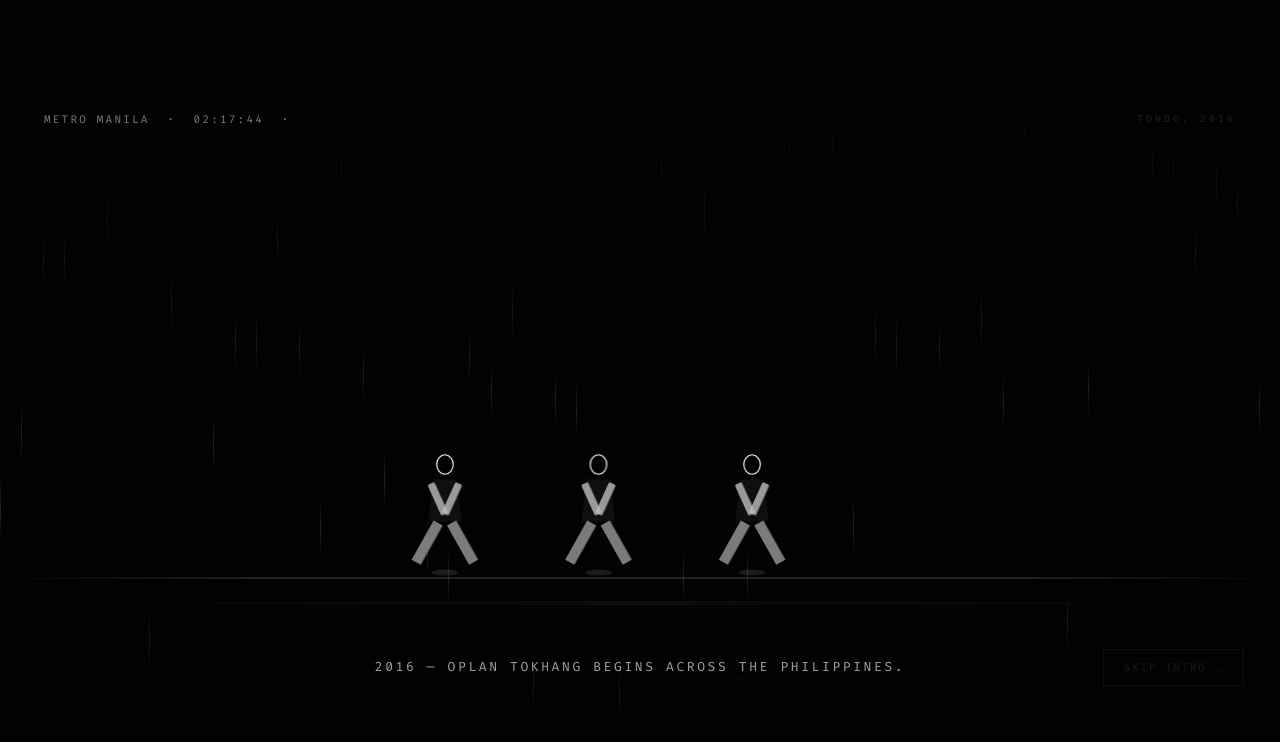
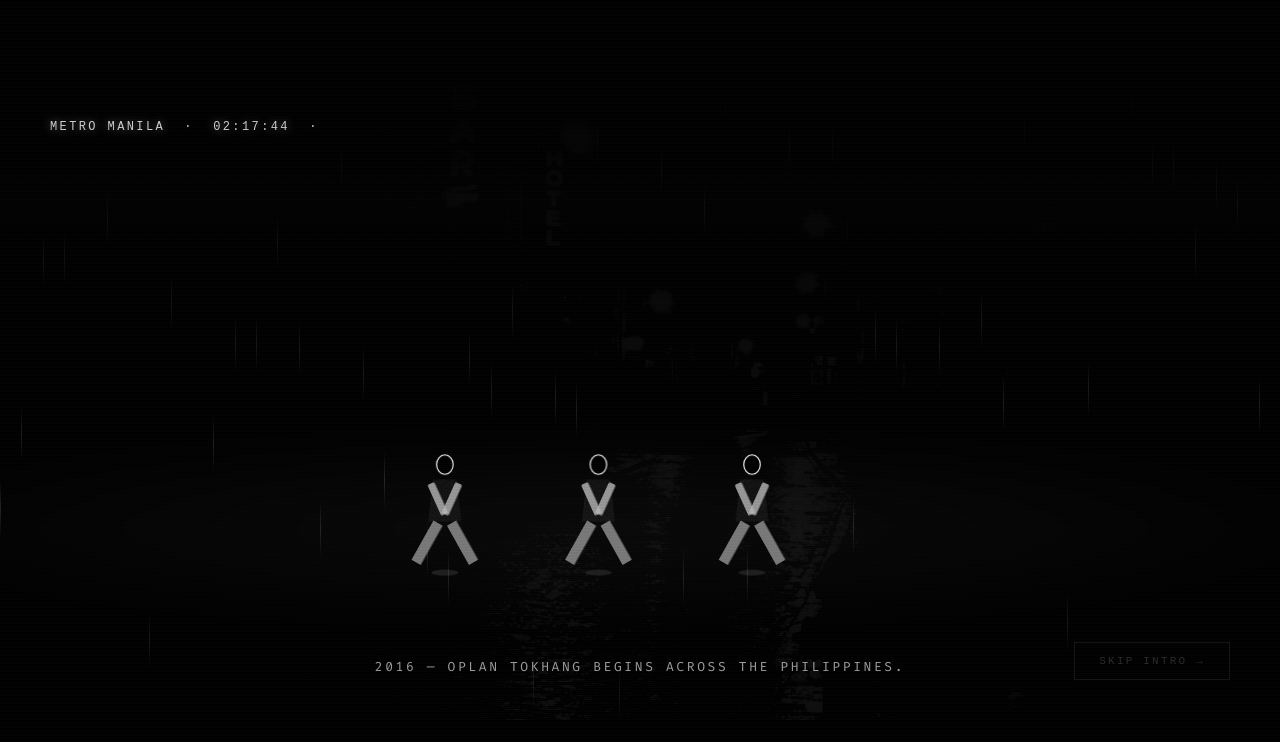
Before and after one commit to Peeeweee/Project_Tokhang, a React (Vite) app: page / in a window 1280 px wide. Shown: the top 742 px of the page. Built offline with nearby package versions, Linux system fonts and the light colour scheme.

Commit message:
style: cinematic overhaul of intro animation and SVGs

```diff
--- a/src/components/slides/Slide00Intro.jsx
+++ b/src/components/slides/Slide00Intro.jsx
@@ -33,11 +33,21 @@ const Caption = ({ text, show }) => (
   </AnimatePresence>
 );
 
+const CRTOverlay = () => (
+  <div style={{ position: 'absolute', inset: 0, zIndex: 150, pointerEvents: 'none', opacity: 0.15 }}>
+    <div style={{ width: '100%', height: '100%', background: 'linear-gradient(rgba(18, 16, 16, 0) 50%, rgba(0, 0, 0, 0.25) 50%), linear-gradient(90deg, rgba(255, 0, 0, 0.06), rgba(0, 255, 0, 0.02), rgba(0, 0, 255, 0.06))', backgroundSize: '100% 3px, 3px 100%' }} />
+    <motion.div
+      animate={{ y: ['0%', '100%'] }}
+      transition={{ duration: 8, repeat: Infinity, ease: "linear" }}
+      style={{ width: '100%', height: '100px', background: 'linear-gradient(to bottom, transparent, rgba(255,255,255,0.05), transparent)', position: 'absolute', top: 0 }}
+    />
+  </div>
+);
+
 const Slide00Intro = ({ goNext }) => {
   const [phase, setPhase] = useState(0);
 
   useEffect(() => {
-    // Phase schedule — stops at 8 (fade to black). User must advance manually.
     const ts = [
       [1,2500],[2,7000],[3,11500],[4,14500],
       [5,15000],[6,17000],[7,20500],[8,23500]
@@ -50,48 +60,49 @@ const Slide00Intro = ({ goNext }) => {
   const between = (a,b) => phase >= a && phase < b;
 
   return (
-    <div style={{ width:'100vw', height:'100vh', position:'relative', overflow:'hidden', backgroundColor:'#040404' }}>
+    <motion.div
+      animate={{ x: [0, -1, 1, -1, 0], y: [0, 1, -1, 0.5, 0] }}
+      transition={{ duration: 4, repeat: Infinity, ease: "easeInOut" }}
+      style={{ width:'100vw', height:'100vh', position:'relative', overflow:'hidden', backgroundColor:'#040404' }}
+    >
       <style>{ANIM_CSS}</style>
+      <CRTOverlay />
 
-      {/* ── Background ── */}
-      <motion.div animate={{ opacity: from(8)?0:1 }} transition={{ duration:2.2 }}
-        style={{ position:'absolute', inset:0, zIndex:0 }}>
-        <img src="/alley_bg.png" alt="" style={{ width:'100%', height:'100%', objectFit:'cover',
-          filter:'brightness(0.2) contrast(1.6) grayscale(0.5)', objectPosition:'50% 60%' }} />
-        {/* Vignette */}
+      {/* ── Background with Parallax ── */}
+      <motion.div
+        animate={{
+          opacity: from(8)?0:1,
+          scale: [1, 1.05],
+          x: [0, -10]
+        }}
+        transition={{ duration: 25, ease: "linear" }}
+        style={{ position:'absolute', inset:0, zIndex:0 }}
+      >
+        <img src="/alley_bg.png" alt="" style={{ width:'110%', height:'100%', objectFit:'cover',
+          filter:'brightness(0.2) contrast(1.4) grayscale(0.6)', objectPosition:'50% 60%' }} />
         <div style={{ position:'absolute', inset:0,
-          background:'radial-gradient(ellipse at 50% 100%,rgba(0,0,0,0) 0%,rgba(0,0,0,0.92) 75%)' }} />
-        {/* Atmospheric fog at edges */}
-        <div style={{ position:'absolute', inset:0,
-          background:'linear-gradient(to right,rgba(0,0,0,0.6) 0%,transparent 20%,transparent 80%,rgba(0,0,0,0.6) 100%)' }} />
+          background:'radial-gradient(ellipse at 50% 100%,rgba(0,0,0,0) 0%,rgba(0,0,0,0.95) 80%)' }} />
       </motion.div>
 
-      {/* Wet pavement reflection */}
-      <motion.div animate={{ opacity: from(8)?0:0.15 }}
-        style={{ position:'absolute', bottom:'18%', left:0, right:0, height:'4px',
-          background:'linear-gradient(to right,transparent,rgba(255,255,255,0.3),transparent)', zIndex:2 }} />
+      {/* Fog Drift */}
+      <motion.div
+        animate={{ x: [-100, 100] }}
+        transition={{ duration: 20, repeat: Infinity, ease: "linear" }}
+        style={{ position: 'absolute', bottom: '15%', left: '-20%', width: '140%', height: '30%',
+          background: 'radial-gradient(ellipse, rgba(255,255,255,0.05) 0%, transparent 70%)', zIndex: 5, filter: 'blur(40px)' }}
+      />
 
       <Rain />
 
       {/* ── REC overlay ── */}
-      <motion.div initial={{ opacity:0 }} animate={{ opacity: from(8)?0:0.6 }} transition={{ delay:0.5, duration:1 }}
-        style={{ position:'absolute', top:'32px', left:'44px', zIndex:50,
-          fontFamily:'var(--font)', fontSize:'11px', color:'#ccc', letterSpacing:'0.2em' }}>
+      <motion.div initial={{ opacity:0 }} animate={{ opacity: from(8)?0:0.8 }} transition={{ delay:0.5, duration:1 }}
+        style={{ position:'absolute', top:'40px', left:'50px', zIndex:160,
+          fontFamily:'monospace', fontSize:'12px', color:'#fff', letterSpacing:'0.2em', textShadow: '0 0 10px rgba(255,255,255,0.5)' }}>
         METRO MANILA &nbsp;·&nbsp; 02:17:44 &nbsp;·&nbsp;
         <motion.span animate={{ opacity:[1,0,1] }} transition={{ duration:1, repeat:Infinity }} style={{ color:'#f33' }}>● REC</motion.span>
       </motion.div>
-      <motion.div initial={{ opacity:0 }} animate={{ opacity: from(8)?0:0.3 }}
-        style={{ position:'absolute', top:'32px', right:'44px', zIndex:50,
-          fontFamily:'var(--font)', fontSize:'10px', color:'#666', letterSpacing:'0.3em' }}>
-        TONDO, 2016
-      </motion.div>
 
-      {/* ── Ground line ── */}
-      <div style={{ position:'absolute', bottom:'22%', left:0, right:0, height:'2px',
-        background:'linear-gradient(to right,transparent,rgba(255,255,255,0.12) 20%,rgba(255,255,255,0.12) 80%,transparent)',
-        zIndex:6 }} />
-
-      {/* ── PHASE 1: 3 Victims walk in ── */}
+      {/* ── PHASE 1: Victims ── */}
       {[0,1,2].map(i => (
         <motion.div key={`v${i}`}
           initial={{ x:'110vw' }}
@@ -110,6 +121,16 @@ const Slide00Intro = ({ goNext }) => {
           transition={{ duration:1 }}
           style={{ position:'absolute', bottom:'22%', left:`${33+i*12}vw`, zIndex:10 }}>
           <DetailedHuman fallen walking={false} color="#aaa" scale={0.75} />
+          {/* Evidence Marker */}
+          <motion.div
+            initial={{ opacity: 0, scale: 0 }}
+            animate={{ opacity: 1, scale: 1 }}
+            transition={{ delay: 1 }}
+            style={{ position: 'absolute', top: -20, left: 20, width: 14, height: 14, background: 'var(--text-main)', color: 'var(--bg-main)',
+              fontSize: '8px', fontWeight: 'bold', display: 'flex', alignItems: 'center', justifyContent: 'center', fontFamily: 'monospace' }}
+          >
+            {String.fromCharCode(65 + i)}
+          </motion.div>
         </motion.div>
       ))}
 
@@ -120,15 +141,9 @@ const Slide00Intro = ({ goNext }) => {
         transition={{ duration:2.8, type:'spring', damping:16, stiffness:55 }}
         style={{ position:'absolute', bottom:'21.5%', zIndex:12 }}>
         <DetailedPoliceCar scale={0.82} />
-        {/* Headlight cone */}
-        <motion.div animate={{ opacity:[0.3,0.6,0.3] }} transition={{ duration:0.3, repeat:Infinity }}
-          style={{ position:'absolute', left:'-120px', top:'30px',
-            width:'130px', height:'40px',
-            background:'linear-gradient(to left,rgba(255,255,180,0.5),transparent)',
-            filter:'blur(14px)' }} />
       </motion.div>
 
-      {/* ── PHASE 3: Gunman walks in from left ── */}
+      {/* ── PHASE 3: Gunman ── */}
       <motion.div
         initial={{ x:'-15vw', opacity:0 }}
         animate={{ x: from(3)&&!from(8)?'22vw':'-15vw', opacity: from(3)&&!from(8)?1:0 }}
@@ -137,53 +152,26 @@ const Slide00Intro = ({ goNext }) => {
         <DetailedHuman walking={between(3,4)} hasGun color="#ccc" scale={0.85} />
       </motion.div>
 
-      {/* ── PHASE 4: Muzzle flash ── */}
-      {phase===4 && (
-        <motion.div
-          initial={{ opacity:0, scale:0.2 }}
-          animate={{ opacity:[0,1,0.7,0], scale:[0.2,2.8,2,0.3] }}
-          transition={{ duration:0.35 }}
-          style={{ position:'absolute', top:'33%', left:'30vw',
-            width:'140px', height:'140px',
-            background:'radial-gradient(circle,#fff 0%,rgba(255,230,80,0.8) 25%,transparent 65%)',
-            zIndex:90, filter:'blur(2px)', pointerEvents:'none' }} />
-      )}
-      <motion.div
-        initial={{ opacity:0 }} animate={{ opacity: phase===4?[0,1,0]:0 }}
-        transition={{ duration:0.2 }}
-        style={{ position:'absolute', inset:0, backgroundColor:'#fff', zIndex:95, pointerEvents:'none' }} />
-
-      {/* ── PHASE 5: 3 Chalk outlines — one per body ── */}
-      {[0,1,2].map(i => (
-        <motion.div key={`chalk${i}`}
-          initial={{ opacity:0, scale:0 }}
-          animate={{ opacity: from(5)&&!from(8)?0.35:0, scale: from(5)?1:0 }}
-          transition={{ duration:1.8, delay: 0.3 + i * 0.3 }}
-          style={{
-            position:'absolute', bottom:'19%',
-            left:`calc(${33+i*12}vw + 10px)`,
-            width:'75px', height:'100px',
-            border:'2px dashed rgba(255,255,255,0.7)',
-            borderRadius:'50%',
-            zIndex:9,
-            transformOrigin:'center',
-            pointerEvents:'none'
-          }}
-        />
-      ))}
+      {/* ── PHASE 4: High-Intensity Muzzle flash ── */}
+      <AnimatePresence>
+        {phase === 4 && (
+          <motion.div
+            initial={{ opacity: 0 }}
+            animate={{ opacity: [0, 1, 0] }}
+            exit={{ opacity: 0 }}
+            transition={{ duration: 0.15 }}
+            style={{ position: 'absolute', inset: 0, background: 'radial-gradient(circle at 30% 40%, #fff 0%, rgba(255,255,255,0.4) 40%, transparent 80%)', zIndex: 100, mixBlendMode: 'screen' }}
+          />
+        )}
+      </AnimatePresence>
 
       {/* ── PHASE 6: Ambulance ── */}
       <motion.div
         initial={{ x:'-110vw' }}
         animate={{ x: from(6)?'2vw':'-110vw' }}
-        transition={{ duration:2.8, ease:'easeOut' }}
+        transition={{ duration: 2.8, ease:'easeOut' }}
         style={{ position:'absolute', bottom:'21.5%', zIndex:13 }}>
         <DetailedAmbulance scale={0.8} />
-        <motion.div animate={{ opacity:[0.3,0.6,0.3] }} transition={{ duration:0.25, repeat:Infinity }}
-          style={{ position:'absolute', right:'-80px', top:'30px',
-            width:'90px', height:'35px',
-            background:'linear-gradient(to right,rgba(255,255,180,0.4),transparent)',
-            filter:'blur(12px)' }} />
       </motion.div>
 
       {/* ── PHASE 6: Caution tape ── */}
@@ -191,14 +179,11 @@ const Slide00Intro = ({ goNext }) => {
         initial={{ y: '-200%', opacity: 0 }}
         animate={{ y: from(6)&&!from(8) ? '0%' : '-200%', opacity: from(6)&&!from(8) ? 1 : 0 }}
         transition={{ delay: 0.6, duration: 1.4, type: 'spring', stiffness: 90, damping: 18 }}
-        style={{
-          position: 'absolute', bottom: '24%', left: 0, right: 0,
-          zIndex: 18, pointerEvents: 'none'
-        }}>
+        style={{ position: 'absolute', bottom: '24%', left: 0, right: 0, zIndex: 18, pointerEvents: 'none' }}>
         <CautionTape />
       </motion.div>
 
-      {/* ── PHASE 7: Police officer walks to scene ── */}
+      {/* ── PHASE 7: Officer ── */}
       <motion.div
         initial={{ x:'110vw' }}
         animate={{ x: from(7)&&!from(8)?'46vw':'110vw', opacity: from(7)&&!from(8)?1:0 }}
@@ -207,13 +192,11 @@ const Slide00Intro = ({ goNext }) => {
         <DetailedHuman walking={between(7,8)} isOfficer color="#aabbdd" scale={0.85} />
       </motion.div>
 
-      {/* ── Fade to black ── */}
+      {/* ── Final Fade ── */}
       <motion.div
         initial={{ opacity:0 }} animate={{ opacity: from(8)?1:0 }}
         transition={{ duration:2.2 }}
-        style={{ position:'absolute', inset:0, backgroundColor:'#000', zIndex:100, pointerEvents:'none' }} />
-
-      {/* 42 reveal removed — lives in Slide01Hook instead */}
+        style={{ position:'absolute', inset:0, backgroundColor:'#000', zIndex:200, pointerEvents:'none' }} />
 
       {/* ── Captions ── */}
       <Caption text="2016 — Oplan Tokhang begins across the Philippines." show={between(1,2)} />
@@ -225,15 +208,15 @@ const Slide00Intro = ({ goNext }) => {
 
       {/* ── Skip ── */}
       <motion.button
-        initial={{ opacity:0 }} animate={{ opacity:0.28 }} whileHover={{ opacity:1 }}
-        onClick={goNext} className="nav-button"
-        style={{ position:'absolute', bottom:'34px', right:'36px', background:'none',
-          border:'1px solid #333', color:'#555', padding:'10px 20px', fontSize:'11px',
-          cursor:'pointer', fontFamily:'var(--font)', zIndex:200,
-          letterSpacing:'0.15em', textTransform:'uppercase' }}>
+        initial={{ opacity:0 }} animate={{ opacity:0.3 }} whileHover={{ opacity:1 }}
+        onClick={goNext}
+        style={{ position:'absolute', bottom:'40px', right:'50px', background:'none',
+          border:'1px solid #444', color:'#888', padding:'12px 24px', fontSize:'11px',
+          cursor:'pointer', fontFamily:'monospace', zIndex:300,
+          letterSpacing:'0.2em', textTransform:'uppercase' }}>
         SKIP INTRO →
       </motion.button>
-    </div>
+    </motion.div>
   );
 };
 
```
